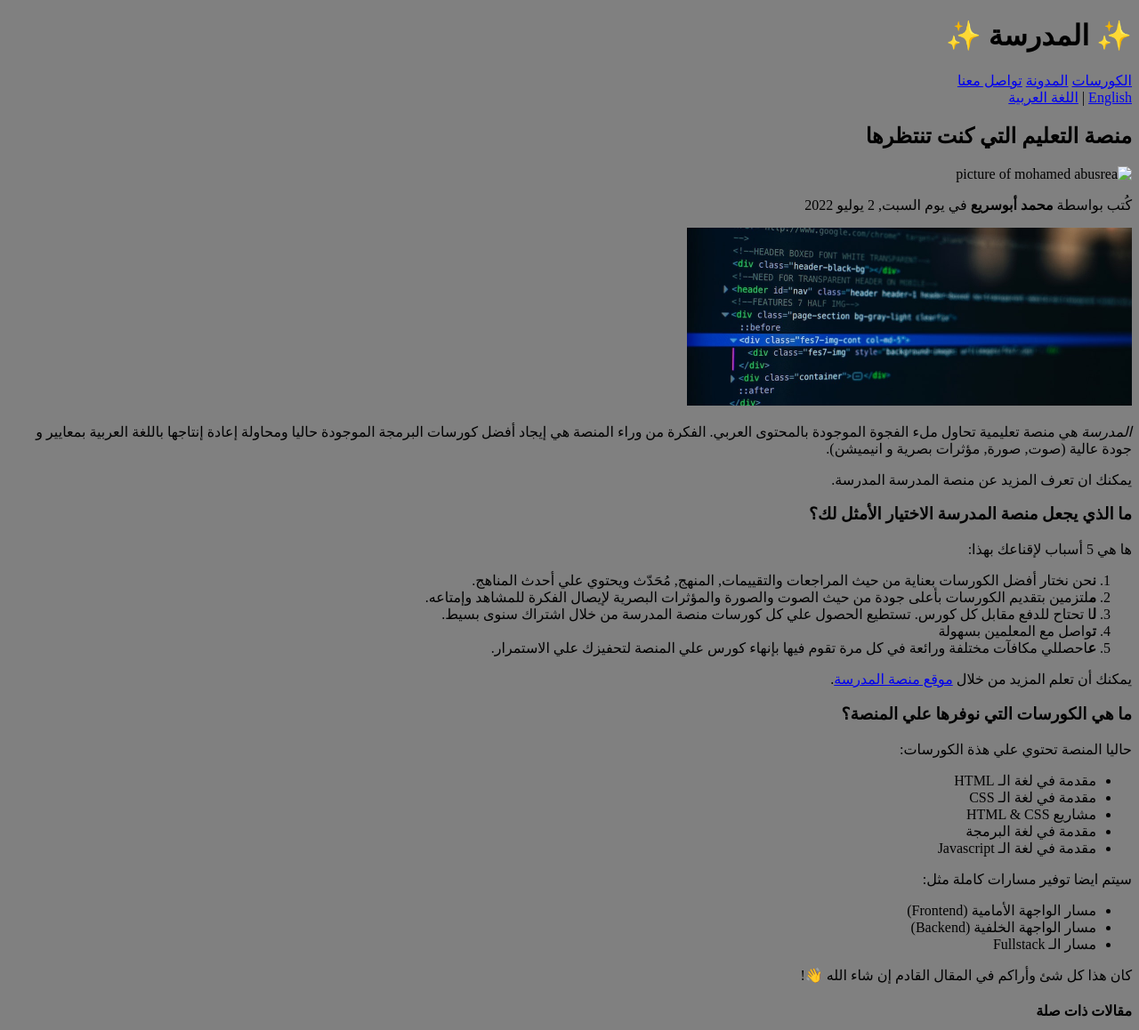
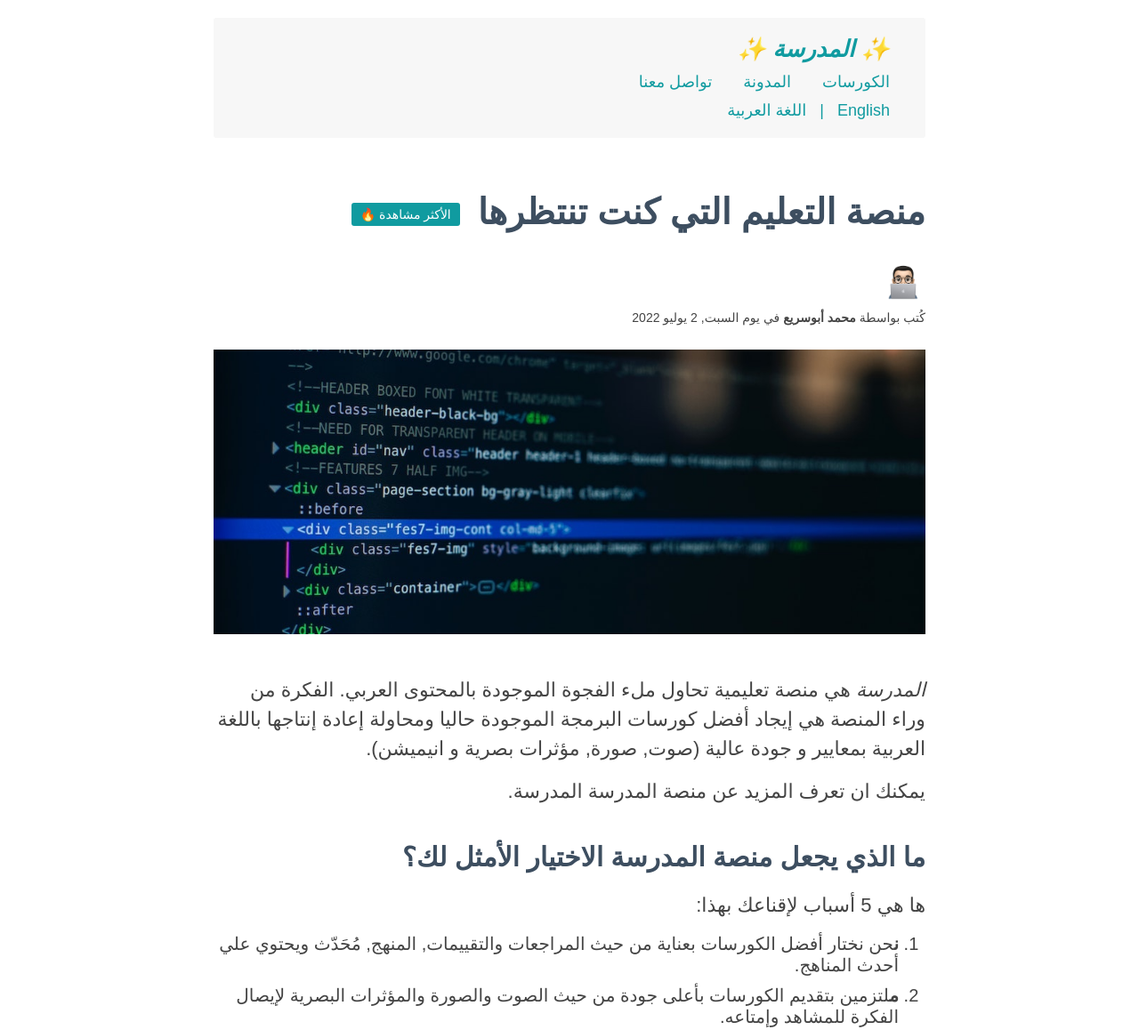
Before and after one commit to aa-ghazzy/Almdrasa-HTML---CSS-Fundementals, a plain HTML site: page index-ar.html in a window 1280 px wide. Shown: the top 1158 px of the page at 89% size. Drawn offline with Linux system fonts and the light colour scheme.

Commit message:
finished HTML & CSS Fundementals

```diff
--- a/index-ar.html
+++ b/index-ar.html
@@ -3,48 +3,59 @@
   <head>
     <meta charset="UTF-8" />
     <meta name="viewport" content="width=device-width, initial-scale=1.0" />
+    <link rel="stylesheet" href="style.css" />
     <title>اساسيات HTML</title>
   </head>
   <body>
     <!--  -->
-    <header>
-      <h1>✨ المدرسة ✨</h1>
-      <nav>
+    <div class="container">
+      <header class="header">
+        <h1 class="header__title">✨ المدرسة ✨</h1>
+        <nav class="nav">
           <a href="#">الكورسات</a>
           <a href="#">المدونة</a>
           <a href="#">تواصل معنا</a>
-        <br />
+        </nav>
+        <nav class="lang-nav">
           <a href="index.html">English</a>
-        |
+          <span class="sperator">|</span>
           <a href="#">اللغة العربية</a>
         </nav>
       </header>
       <!--  -->
-    <article>
-      <h2>منصة التعليم التي كنت تنتظرها</h2>
+      <article class="article">
+        <h2 class="article__header">منصة التعليم التي كنت تنتظرها</h2>
         <img
-        src="img/mohamedAbysrea-image.jpg"
+          class="article__icon"
+          src="img/mohamed-abusrea.jpg"
           alt="picture of mohamed abusrea"
           srcset=""
         />
-      <p>
+        <div class="reactions">
+          <button>👍Like</button><button>❤️ Love</button><button>🤝 Sub</button>
+        </div>
+        <p id="author">
           كُتب بواسطة <strong>محمد أبوسريع</strong> في يوم السبت, 2 يوليو 2022
         </p>
         <img
+          class="article__mainImg"
           src="img/post-img.jpg"
           alt="image of written code"
           srcset=""
-        height="200"
-        width="500"
         />
+        <div class="article__text">
           <p>
             <em>المدرسة </em> هي منصة تعليمية تحاول ملء الفجوة الموجودة بالمحتوى
             العربي. الفكرة من وراء المنصة هي إيجاد أفضل كورسات البرمجة الموجودة
-        حاليا ومحاولة إعادة إنتاجها باللغة العربية بمعايير و جودة عالية (صوت,
-        صورة, مؤثرات بصرية و انيميشن).
+            حاليا ومحاولة إعادة إنتاجها باللغة العربية بمعايير و جودة عالية
+            (صوت, صورة, مؤثرات بصرية و انيميشن).
           </p>
           <p>يمكنك ان تعرف المزيد عن منصة المدرسة المدرسة.</p>
-      <h3>ما الذي يجعل منصة المدرسة الاختيار الأمثل لك؟</h3>
+        </div>
+
+        <h3 class="article__subTitle">
+          ما الذي يجعل منصة المدرسة الاختيار الأمثل لك؟
+        </h3>
         <p>ها هي 5 أسباب لإقناعك بهذا:</p>
         <ol>
           <li>
@@ -66,9 +77,12 @@
           </li>
         </ol>
         <p>
-        يمكنك أن تعلم المزيد من خلال <a href="http://#"> موقع منصة المدرسة</a>.
+          يمكنك أن تعلم المزيد من خلال
+          <a href="http://#"> موقع منصة المدرسة</a>.
         </p>
-      <h3>ما هي الكورسات التي نوفرها علي المنصة؟</h3>
+        <h3 class="article__subTitle">
+          ما هي الكورسات التي نوفرها علي المنصة؟
+        </h3>
         <p>حاليا المنصة تحتوي علي هذة الكورسات:</p>
         <ul>
           <li>مقدمة في لغة الـ HTML</li>
@@ -84,7 +98,9 @@
           <li>مسار الـ Fullstack</li>
         </ul>
         <p>كان هذا كل شئ وأراكم في المقال القادم إن شاء الله 👋!</p>
-      <h4>مقالات ذات صلة</h4>
+      </article>
+      <aside class="relatedPosts">
+        <h4 class="relatedPosts__title">مقالات ذات صلة</h4>
         <ul>
           <li>
             <img
@@ -108,16 +124,10 @@
             <p>بواسطة أحمد فتحي</p>
           </li>
         </ul>
-    </article>
+      </aside>
       <footer>
-      <span>حقوق النشر محفوظة © 2022 بواسطة المدرسة Almdrasa.</span>
+        <p>حقوق النشر محفوظة © 2022 بواسطة المدرسة Almdrasa.</p>
       </footer>
-    <!--  -->
-    <style>
-      body {
-        background-color: grey;
-      }
-    </style>
-    <!--  -->
+    </div>
   </body>
 </html>
--- /dev/null
+++ b/style.css
@@ -0,0 +1,182 @@
+/* General Rules */
+* {
+  padding: 0;
+  margin: 0;
+}
+
+a:link,
+a:visited {
+  color: #109ba0;
+  text-decoration: none;
+}
+
+a:active,
+a:hover {
+  font-weight: bold;
+  text-decoration: underline;
+}
+
+p {
+  font-size: 22px;
+  line-height: 1.5;
+  margin-bottom: 15px;
+}
+
+ul,
+ol {
+  margin-inline-start: 30px;
+  margin-bottom: 20px;
+}
+
+ul li,
+ol li {
+  font-size: 20px;
+  margin-bottom: 10px;
+}
+/*  */
+
+body {
+  /* background-color: grey; */
+  color: #444;
+  font-family: sans-serif;
+  position: relative;
+}
+
+.container {
+  width: 800px;
+  margin: 0 auto;
+}
+
+.header {
+  padding: 20px 40px;
+  margin: 20px 0 60px;
+  background-color: #f7f7f7;
+  border-radius: 3px;
+}
+
+.header__title {
+  font-size: 26px;
+  text-transform: uppercase;
+  font-style: italic;
+  color: #109ba0;
+}
+
+.nav,
+.lang-nav {
+  font-size: 18px;
+}
+
+.nav a,
+.lang-nav a {
+  display: inline-block;
+  margin-top: 10px;
+}
+
+.nav a {
+  margin-inline-end: 30px;
+}
+
+.sperator {
+  margin: 0 10px;
+  color: #109ba0;
+}
+
+.article {
+  font-size: 22px;
+  margin-bottom: 60px;
+}
+
+.article__header {
+  font-size: 40px;
+  margin-bottom: 30px;
+  color: #3d4e60;
+}
+
+.article__header::after {
+  content: "Trending 🔥";
+  font-size: 14px;
+  font-weight: 400;
+  color: white;
+  padding: 5px 10px;
+  margin-inline-start: 20px;
+  background-color: #109ba0;
+  border-radius: 3px;
+  vertical-align: middle;
+}
+
+.article__icon {
+  width: 50px;
+  height: 50px;
+}
+
+#author {
+  font-size: 14px;
+}
+
+.reactions {
+  position: absolute;
+  bottom: 50px;
+  right: 50px;
+  padding: 20px;
+}
+
+.reactions button {
+  padding: 0 1.5px;
+  margin-inline-start: 5px;
+  cursor: pointer;
+}
+
+.article__mainImg {
+  width: 100%;
+  margin: 10px 0 40px;
+}
+
+.article__subTitle {
+  margin: 40px 0 20px;
+  color: #3d4e60;
+  font-size: 30px;
+}
+
+/* ol li::first-letter {
+  text-transform: capitalize;
+  font-weight: bold;
+} */
+
+ul li:last-child {
+  font-style: italic;
+}
+
+.relatedPosts {
+  /* display: inline-block; */
+  background-color: #f7f7f7;
+  width: 500px;
+  padding: 50px 0;
+}
+
+.relatedPosts__title {
+  font-size: 20px;
+  text-align: center;
+  text-transform: uppercase;
+}
+
+.relatedPosts li {
+  list-style: none;
+}
+
+.relatedPosts p {
+  font-size: 18px;
+  font-weight: bold;
+}
+
+footer p {
+  font-size: 16px;
+}
+
+[dir="rtl"] .article__header::after {
+  content: "الأكثر مشاهدة 🔥";
+}
+
+[dir="rtl"] .reactions {
+  right: unset;
+  left: 50px;
+}
```
Also changed, not shown: index.html (+36 -27 lines), img/mohamed-abusrea.jpg (added). Lines whose indentation alone changed are shown as unchanged.
